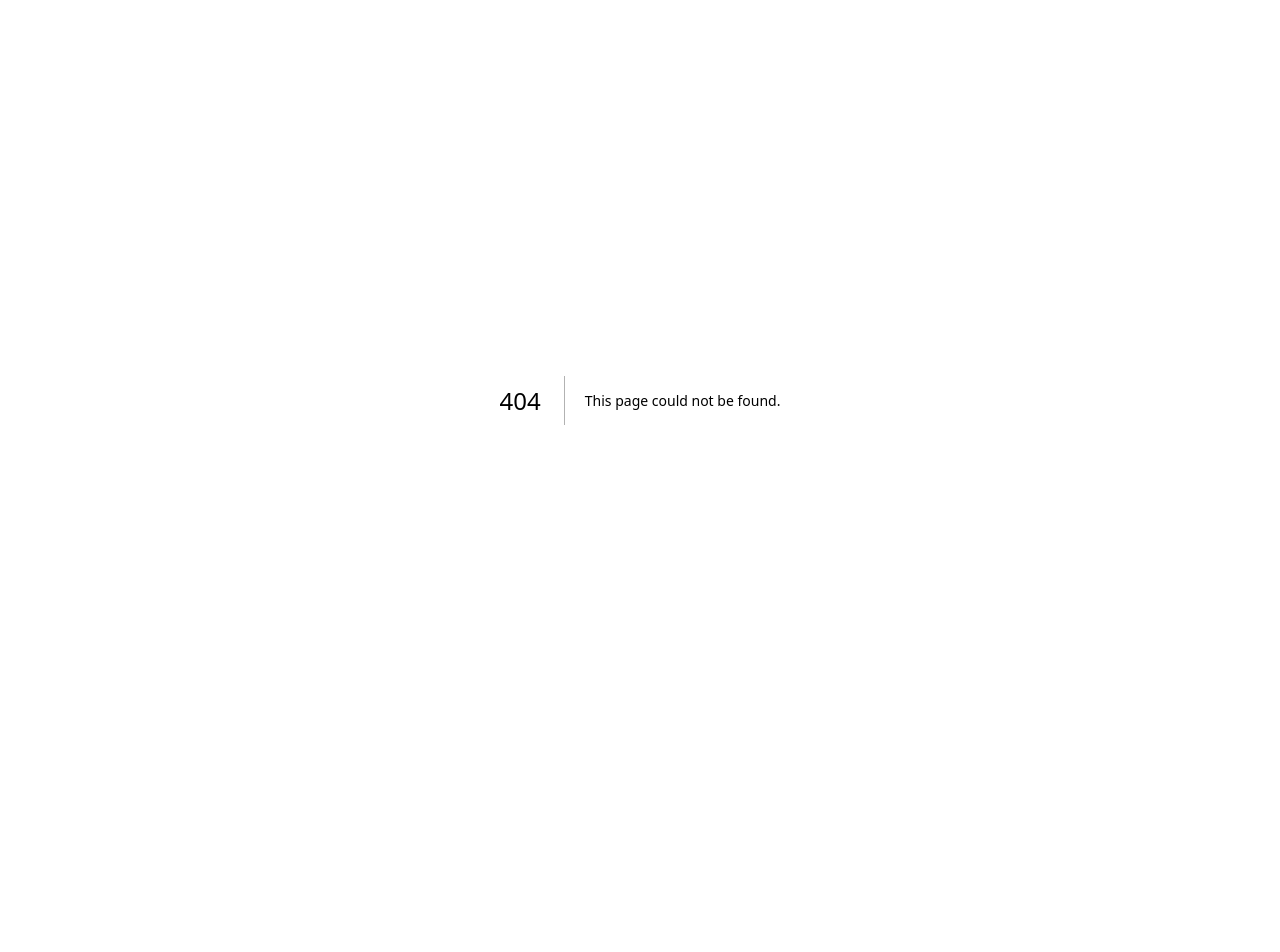
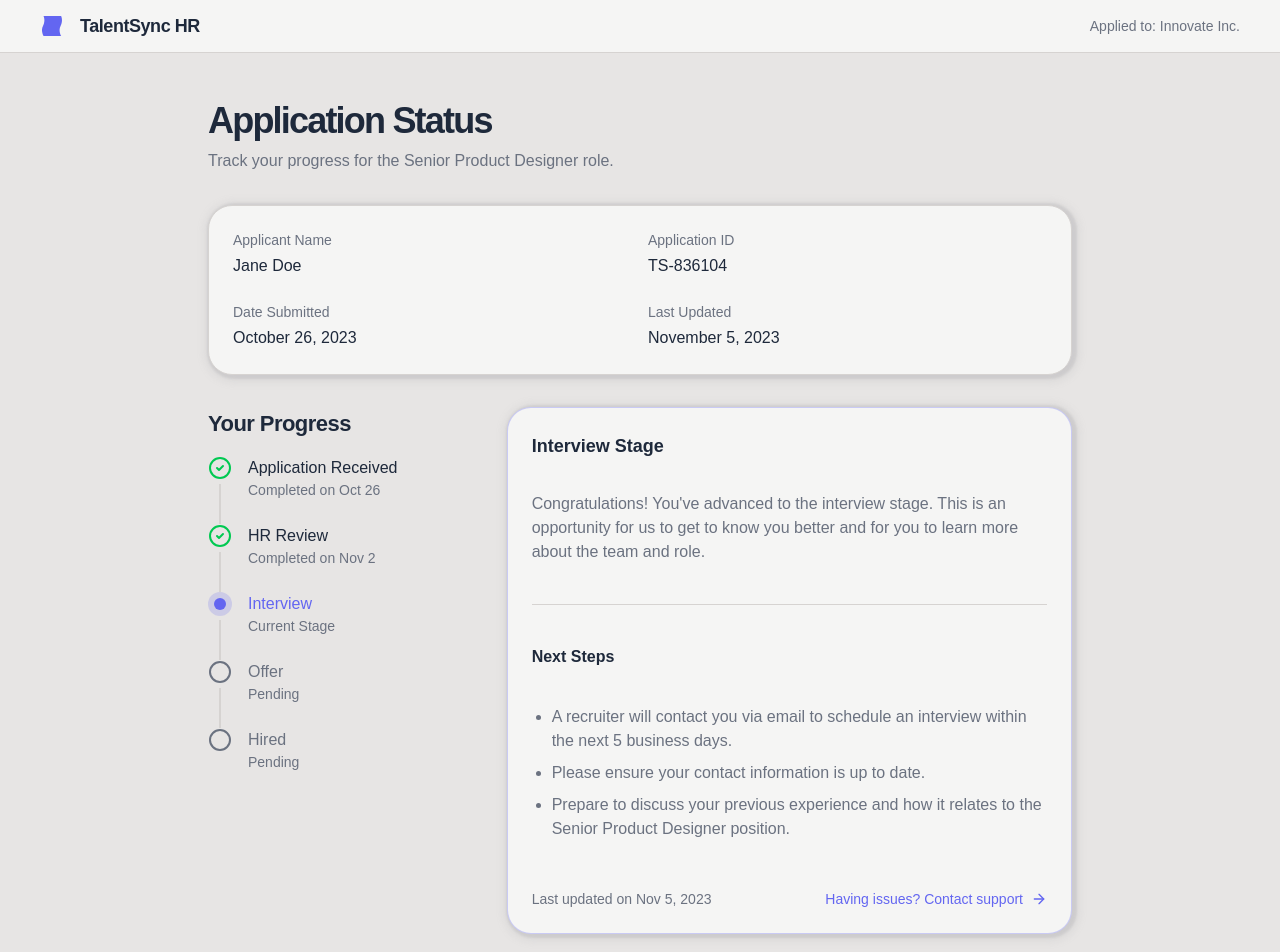
Before and after one commit to tashifkhan/TalentSync-HR-Dashboard, a Next.js app: page /application-status in a window 1280 px wide. Before the commit this address had no page. Shown: the top 952 px of the page. Before the commit the page ends 800 px from the top, so only its background shows below. Built offline with nearby package versions, Linux system fonts and the light colour scheme.

Commit message:
addied application status page

```diff
--- /dev/null
+++ b/app/(client-pages)/application-status/page.tsx
@@ -0,0 +1,205 @@
+"use client"
+
+import { CheckCircle2, Circle, ArrowRight } from "lucide-react"
+import { Card } from "@/components/ui/card"
+import { Badge } from "@/components/ui/badge"
+
+export default function ApplicationStatusPage() {
+  const progressSteps = [
+    {
+      title: "Application Received",
+      status: "completed",
+      date: "Oct 26",
+      description: "Completed on Oct 26",
+    },
+    {
+      title: "HR Review",
+      status: "completed",
+      date: "Nov 2",
+      description: "Completed on Nov 2",
+    },
+    {
+      title: "Interview",
+      status: "current",
+      date: null,
+      description: "Current Stage",
+    },
+    {
+      title: "Offer",
+      status: "pending",
+      date: null,
+      description: "Pending",
+    },
+    {
+      title: "Hired",
+      status: "pending",
+      date: null,
+      description: "Pending",
+    },
+  ]
+
+  return (
+    <div className="relative flex min-h-screen w-full flex-col">
+      <div className="grow">
+        {/* Top Navigation Bar */}
+        <header className="flex items-center justify-between border-b bg-card px-4 sm:px-10 py-3">
+          <div className="flex items-center gap-4">
+            <svg
+              className="size-6 text-primary"
+              fill="none"
+              viewBox="0 0 48 48"
+              xmlns="http://www.w3.org/2000/svg"
+            >
+              <path
+                d="M42.4379 44C42.4379 44 36.0744 33.9038 41.1692 24C46.8624 12.9336 42.2078 4 42.2078 4L7.01134 4C7.01134 4 11.6577 12.932 5.96912 23.9969C0.876273 33.9029 7.27094 44 7.27094 44L42.4379 44Z"
+                fill="currentColor"
+              />
+            </svg>
+            <h2 className="text-lg font-bold tracking-tight">TalentSync HR</h2>
+          </div>
+          <div className="flex flex-1 justify-end">
+            <a className="text-sm font-medium text-muted-foreground hover:text-foreground" href="#">
+              Applied to: Innovate Inc.
+            </a>
+          </div>
+        </header>
+
+        <main className="mx-auto w-full max-w-4xl px-4 py-8 sm:py-12">
+          <div className="flex flex-col gap-8">
+            {/* Page Heading */}
+            <div className="flex flex-wrap items-end justify-between gap-4">
+              <div className="flex flex-col gap-2">
+                <h1 className="text-3xl font-black tracking-tighter sm:text-4xl">
+                  Application Status
+                </h1>
+                <p className="text-base text-muted-foreground">
+                  Track your progress for the Senior Product Designer role.
+                </p>
+              </div>
+            </div>
+
+            {/* Application Summary Card */}
+            <Card className="p-6">
+              <div className="grid grid-cols-1 sm:grid-cols-2 gap-x-4 gap-y-6">
+                <div className="flex flex-col gap-1">
+                  <p className="text-sm text-muted-foreground">Applicant Name</p>
+                  <p className="text-base font-medium">Jane Doe</p>
+                </div>
+                <div className="flex flex-col gap-1">
+                  <p className="text-sm text-muted-foreground">Application ID</p>
+                  <p className="text-base font-medium">TS-836104</p>
+                </div>
+                <div className="flex flex-col gap-1">
+                  <p className="text-sm text-muted-foreground">Date Submitted</p>
+                  <p className="text-base font-medium">October 26, 2023</p>
+                </div>
+                <div className="flex flex-col gap-1">
+                  <p className="text-sm text-muted-foreground">Last Updated</p>
+                  <p className="text-base font-medium">November 5, 2023</p>
+                </div>
+              </div>
+            </Card>
+
+            <div className="grid grid-cols-1 gap-12 lg:grid-cols-3 lg:gap-8">
+              {/* Left Side: Visual Status Tracker */}
+              <div className="lg:col-span-1">
+                <h2 className="text-[22px] font-bold tracking-tight pb-4">Your Progress</h2>
+                <div className="grid grid-cols-[auto_1fr] gap-x-4">
+                  {progressSteps.map((step, index) => (
+                    <div key={step.title} className="contents">
+                      <div className="flex flex-col items-center gap-1">
+                        {step.status === "completed" && (
+                          <CheckCircle2 className="size-6 text-green-500" />
+                        )}
+                        {step.status === "current" && (
+                          <div className="relative flex size-6 items-center justify-center">
+                            <div className="absolute size-6 rounded-full bg-primary/20"></div>
+                            <div className="size-3 rounded-full bg-primary"></div>
+                          </div>
+                        )}
+                        {step.status === "pending" && (
+                          <Circle className="size-6 text-muted-foreground" />
+                        )}
+                        {index < progressSteps.length - 1 && (
+                          <div className="w-0.5 grow bg-border min-h-8"></div>
+                        )}
+                      </div>
+                      <div className="flex flex-col pb-6">
+                        <p
+                          className={`font-medium ${
+                            step.status === "current"
+                              ? "font-bold text-primary"
+                              : step.status === "completed"
+                              ? ""
+                              : "text-muted-foreground"
+                          }`}
+                        >
+                          {step.title}
+                        </p>
+                        <p className="text-sm text-muted-foreground">{step.description}</p>
+                      </div>
+                    </div>
+                  ))}
+                </div>
+              </div>
+
+              {/* Right Side: Status Details Section */}
+              <div className="lg:col-span-2">
+                <Card className="border-primary/30 p-6">
+                  <h3 className="text-lg font-bold">Interview Stage</h3>
+                  <p className="mt-2 text-base text-muted-foreground">
+                    Congratulations! You've advanced to the interview stage. This is an opportunity
+                    for us to get to know you better and for you to learn more about the team and
+                    role.
+                  </p>
+                  <div className="my-4 h-px w-full bg-border"></div>
+                  <h4 className="font-bold">Next Steps</h4>
+                  <ul className="mt-3 list-disc space-y-2 pl-5 text-base text-muted-foreground">
+                    <li>
+                      A recruiter will contact you via email to schedule an interview within the
+                      next 5 business days.
+                    </li>
+                    <li>Please ensure your contact information is up to date.</li>
+                    <li>
+                      Prepare to discuss your previous experience and how it relates to the Senior
+                      Product Designer position.
+                    </li>
+                  </ul>
+                  <div className="mt-6 flex flex-wrap items-center justify-between gap-4">
+                    <p className="text-sm text-muted-foreground">Last updated on Nov 5, 2023</p>
+                    <a
+                      className="inline-flex items-center gap-2 text-sm font-medium text-primary hover:underline"
+                      href="#"
+                    >
+                      Having issues? Contact support
+                      <ArrowRight className="size-4" />
+                    </a>
+                  </div>
+                </Card>
+              </div>
+            </div>
+          </div>
+        </main>
+      </div>
+
+      {/* Footer */}
+      <footer className="w-full border-t bg-card">
+        <div className="mx-auto max-w-4xl px-4 py-4 sm:px-10">
+          <div className="flex flex-col items-center justify-between gap-4 sm:flex-row">
+            <p className="text-sm text-muted-foreground">
+              © 2024 TalentSync HR. All rights reserved.
+            </p>
+            <div className="flex items-center gap-6">
+              <a className="text-sm text-muted-foreground hover:text-primary" href="#">
+                Terms of Service
+              </a>
+              <a className="text-sm text-muted-foreground hover:text-primary" href="#">
+                Privacy Policy
+              </a>
+            </div>
+          </div>
+        </div>
+      </footer>
+    </div>
+  )
+}
```
